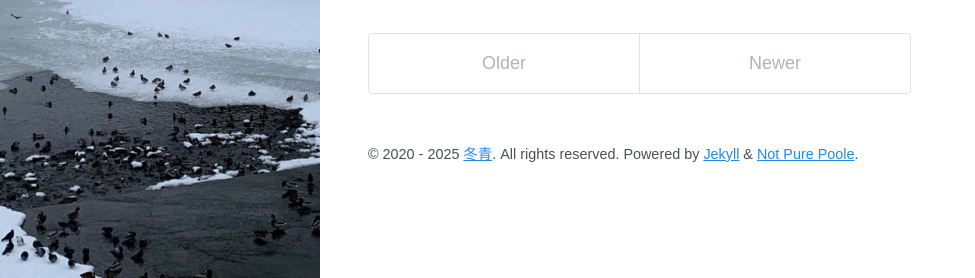
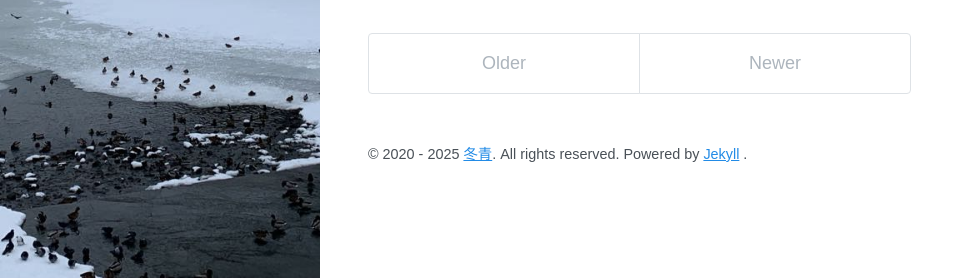
Before and after one commit to Hollies19/blog, a Jekyll site: the page built from index.html, in a window 1280 px wide. Shown: the part 622-900 px from the top of the page, without its empty margins (0-975 px from the left). Built offline with Jekyll 4.4.1, drawn with Linux system fonts in a browser that asks for light colours; nearby versions of some CDN libraries; the list of posts is cut into pages by our own code.

Commit message:
Update content.html

```diff
--- a/_includes/content.html
+++ b/_includes/content.html
@@ -12,6 +12,6 @@
   {%- endif -%}
   <small>
     &copy; {{ year_string }} {% if site.author %}<a href="{{ site.author.url }}">{{ site.author.name }}</a>{% endif %}. All rights reserved.
-    Powered by <a href="https://jekyllrb.com/">Jekyll</a> & <a href="https://github.com/vszhub/not-pure-poole">Not Pure Poole</a>.
+    Powered by <a href="https://jekyllrb.com/">Jekyll</a> .
   </small>
 </footer>
```
